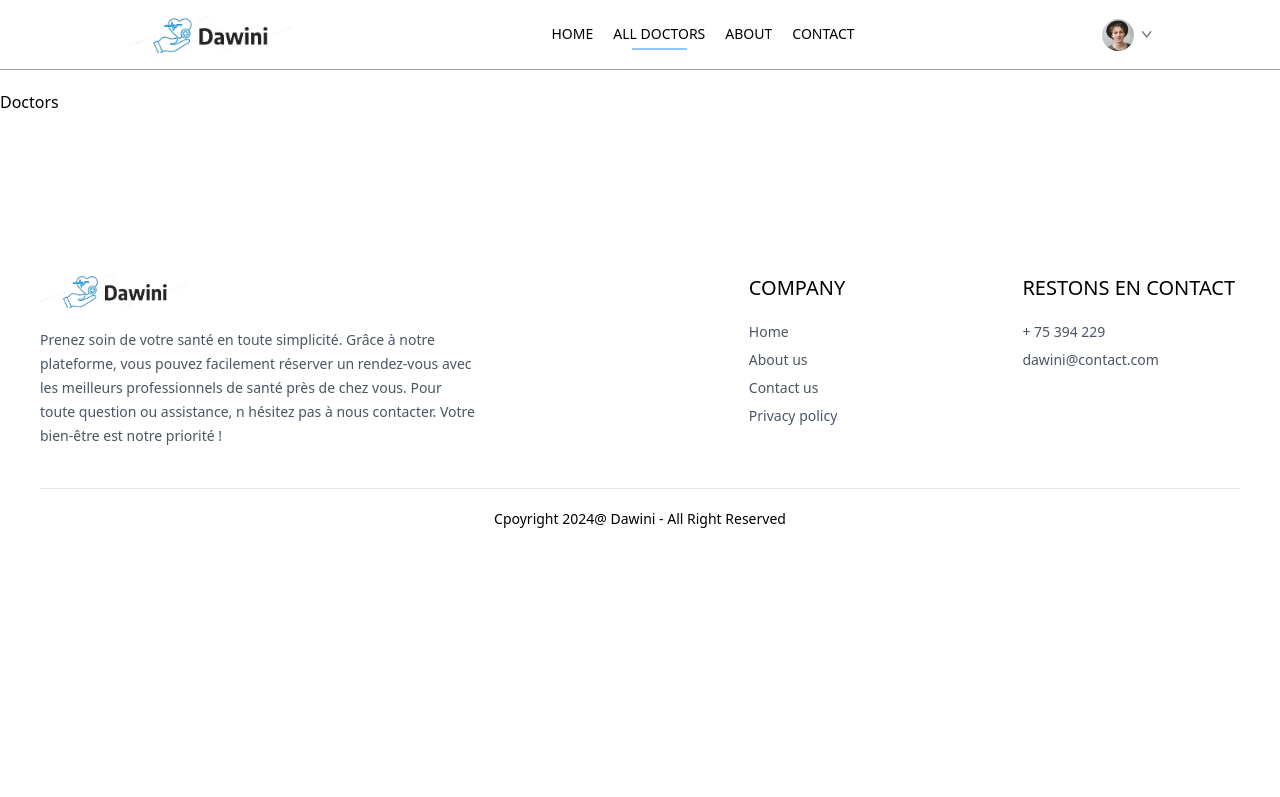
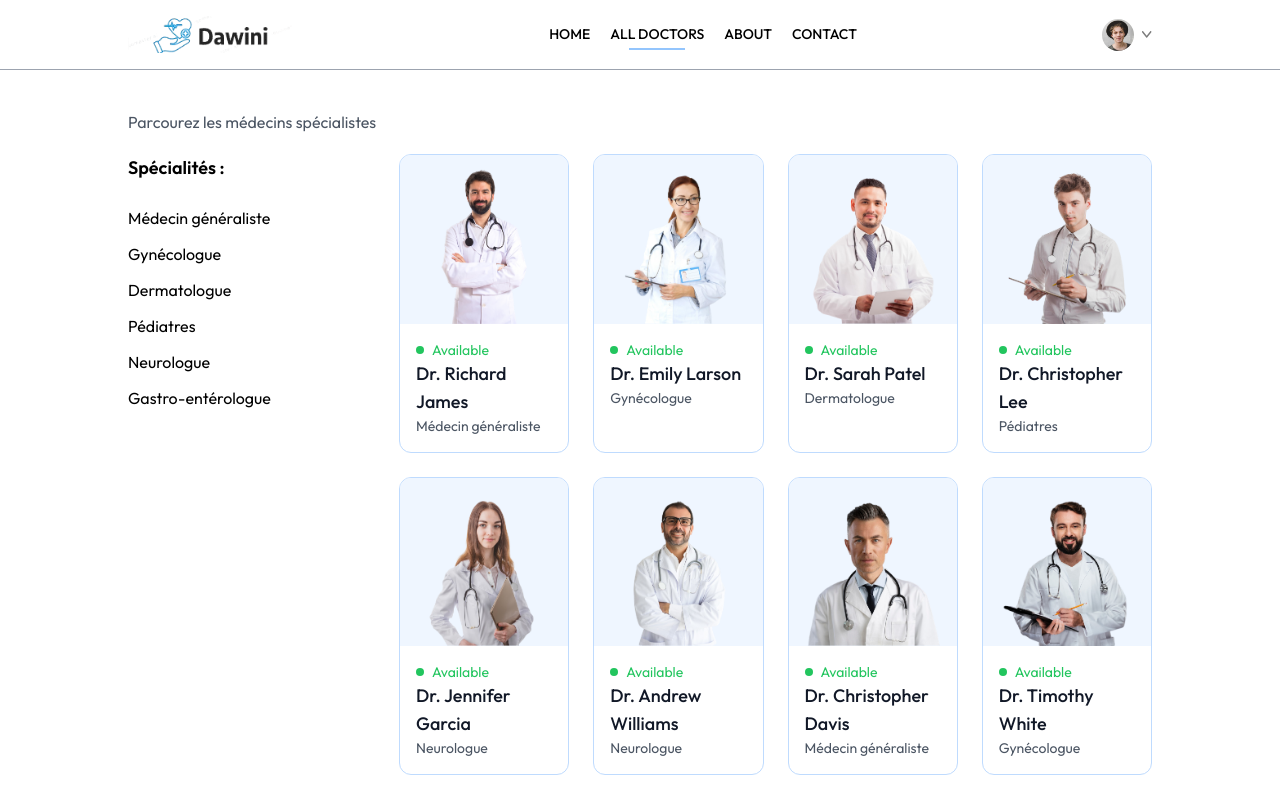
Before and after one commit to ToumiFourat/E-Appointment, a React (Vite) app in the folder frontend/: page /doctors in a window 1280 px wide. Shown: the top 797 px of the page. Built offline with nearby package versions, Linux system fonts and the light colour scheme.

Commit message:
Filter doctor by specialty

```diff
--- a/frontend/src/assets/assets.js
+++ b/frontend/src/assets/assets.js
@@ -35,7 +35,7 @@
 import General_physician from './General_physician.svg'
 import Gynecologist from './Gynecologist.svg'
 import Neurologist from './Neurologist.svg'
-import Pediatricians from './Pediatricians.svg'
+import Pédiatres from './Pediatricians.svg'
 
 
 export const assets = {
@@ -73,7 +73,7 @@
     },
     {
         speciality: 'Pédiatres',
-        image: Pediatricians
+        image: Pédiatres
     },
     {
         speciality: 'Neurologue',
@@ -90,7 +90,7 @@
         _id: 'doc1',
         name: 'Dr. Richard James',
         image: doc1,
-        speciality: 'General physician',
+        speciality: 'Médecin généraliste',
         degree: 'MBBS',
         experience: '4 Years',
         about: 'Dr. Davis has a strong commitment to delivering comprehensive medical care, focusing on preventive medicine, early diagnosis, and effective treatment strategies. Dr. Davis has a strong commitment to delivering comprehensive medical care, focusing on preventive medicine, early diagnosis, and effective treatment strategies.',
@@ -104,7 +104,7 @@
         _id: 'doc2',
         name: 'Dr. Emily Larson',
         image: doc2,
-        speciality: 'Gynecologist',
+        speciality: 'Gynécologue',
         degree: 'MBBS',
         experience: '3 Years',
         about: 'Dr. Davis has a strong commitment to delivering comprehensive medical care, focusing on preventive medicine, early diagnosis, and effective treatment strategies. Dr. Davis has a strong commitment to delivering comprehensive medical care, focusing on preventive medicine, early diagnosis, and effective treatment strategies.',
@@ -118,7 +118,7 @@
         _id: 'doc3',
         name: 'Dr. Sarah Patel',
         image: doc3,
-        speciality: 'Dermatologist',
+        speciality: 'Dermatologue',
         degree: 'MBBS',
         experience: '1 Years',
         about: 'Dr. Davis has a strong commitment to delivering comprehensive medical care, focusing on preventive medicine, early diagnosis, and effective treatment strategies. Dr. Davis has a strong commitment to delivering comprehensive medical care, focusing on preventive medicine, early diagnosis, and effective treatment strategies.',
@@ -132,7 +132,7 @@
         _id: 'doc4',
         name: 'Dr. Christopher Lee',
         image: doc4,
-        speciality: 'Pediatricians',
+        speciality: 'Pédiatres',
         degree: 'MBBS',
         experience: '2 Years',
         about: 'Dr. Davis has a strong commitment to delivering comprehensive medical care, focusing on preventive medicine, early diagnosis, and effective treatment strategies. Dr. Davis has a strong commitment to delivering comprehensive medical care, focusing on preventive medicine, early diagnosis, and effective treatment strategies.',
@@ -146,7 +146,7 @@
         _id: 'doc5',
         name: 'Dr. Jennifer Garcia',
         image: doc5,
-        speciality: 'Neurologist',
+        speciality: 'Neurologue',
         degree: 'MBBS',
         experience: '4 Years',
         about: 'Dr. Davis has a strong commitment to delivering comprehensive medical care, focusing on preventive medicine, early diagnosis, and effective treatment strategies. Dr. Davis has a strong commitment to delivering comprehensive medical care, focusing on preventive medicine, early diagnosis, and effective treatment strategies.',
@@ -160,7 +160,7 @@
         _id: 'doc6',
         name: 'Dr. Andrew Williams',
         image: doc6,
-        speciality: 'Neurologist',
+        speciality: 'Neurologue',
         degree: 'MBBS',
         experience: '4 Years',
         about: 'Dr. Davis has a strong commitment to delivering comprehensive medical care, focusing on preventive medicine, early diagnosis, and effective treatment strategies. Dr. Davis has a strong commitment to delivering comprehensive medical care, focusing on preventive medicine, early diagnosis, and effective treatment strategies.',
@@ -174,7 +174,7 @@
         _id: 'doc7',
         name: 'Dr. Christopher Davis',
         image: doc7,
-        speciality: 'General physician',
+        speciality: 'Médecin généraliste',
         degree: 'MBBS',
         experience: '4 Years',
         about: 'Dr. Davis has a strong commitment to delivering comprehensive medical care, focusing on preventive medicine, early diagnosis, and effective treatment strategies. Dr. Davis has a strong commitment to delivering comprehensive medical care, focusing on preventive medicine, early diagnosis, and effective treatment strategies.',
@@ -188,7 +188,7 @@
         _id: 'doc8',
         name: 'Dr. Timothy White',
         image: doc8,
-        speciality: 'Gynecologist',
+        speciality: 'Gynécologue',
         degree: 'MBBS',
         experience: '3 Years',
         about: 'Dr. Davis has a strong commitment to delivering comprehensive medical care, focusing on preventive medicine, early diagnosis, and effective treatment strategies. Dr. Davis has a strong commitment to delivering comprehensive medical care, focusing on preventive medicine, early diagnosis, and effective treatment strategies.',
@@ -216,7 +216,7 @@
         _id: 'doc10',
         name: 'Dr. Jeffrey King',
         image: doc10,
-        speciality: 'Pediatricians',
+        speciality: 'Pédiatres',
         degree: 'MBBS',
         experience: '2 Years',
         about: 'Dr. Davis has a strong commitment to delivering comprehensive medical care, focusing on preventive medicine, early diagnosis, and effective treatment strategies. Dr. Davis has a strong commitment to delivering comprehensive medical care, focusing on preventive medicine, early diagnosis, and effective treatment strategies.',
@@ -230,7 +230,7 @@
         _id: 'doc11',
         name: 'Dr. Zoe Kelly',
         image: doc11,
-        speciality: 'Neurologist',
+        speciality: 'Neurologue',
         degree: 'MBBS',
         experience: '4 Years',
         about: 'Dr. Davis has a strong commitment to delivering comprehensive medical care, focusing on preventive medicine, early diagnosis, and effective treatment strategies. Dr. Davis has a strong commitment to delivering comprehensive medical care, focusing on preventive medicine, early diagnosis, and effective treatment strategies.',
@@ -244,7 +244,7 @@
         _id: 'doc12',
         name: 'Dr. Patrick Harris',
         image: doc12,
-        speciality: 'Neurologist',
+        speciality: 'Neurologue',
         degree: 'MBBS',
         experience: '4 Years',
         about: 'Dr. Davis has a strong commitment to delivering comprehensive medical care, focusing on preventive medicine, early diagnosis, and effective treatment strategies. Dr. Davis has a strong commitment to delivering comprehensive medical care, focusing on preventive medicine, early diagnosis, and effective treatment strategies.',
@@ -258,7 +258,7 @@
         _id: 'doc13',
         name: 'Dr. Chloe Evans',
         image: doc13,
-        speciality: 'General physician',
+        speciality: 'Médecin généraliste',
         degree: 'MBBS',
         experience: '4 Years',
         about: 'Dr. Davis has a strong commitment to delivering comprehensive medical care, focusing on preventive medicine, early diagnosis, and effective treatment strategies. Dr. Davis has a strong commitment to delivering comprehensive medical care, focusing on preventive medicine, early diagnosis, and effective treatment strategies.',
@@ -272,7 +272,7 @@
         _id: 'doc14',
         name: 'Dr. Ryan Martinez',
         image: doc14,
-        speciality: 'Gynecologist',
+        speciality: 'Gynécologue',
         degree: 'MBBS',
         experience: '3 Years',
         about: 'Dr. Davis has a strong commitment to delivering comprehensive medical care, focusing on preventive medicine, early diagnosis, and effective treatment strategies. Dr. Davis has a strong commitment to delivering comprehensive medical care, focusing on preventive medicine, early diagnosis, and effective treatment strategies.',
--- a/frontend/src/components/Navbar.jsx
+++ b/frontend/src/components/Navbar.jsx
@@ -15,7 +15,7 @@
     }
   return (
     <div className='flex items-center justify-between text-sm py-4 px-32 mb-5 border-b border-b-gray-400'>
-      <img className='w-44 cursor-pointer' src={assets.logo} alt="" />
+      <img onClick={()=>navigate('/')} className='w-44 cursor-pointer' src={assets.logo} alt="" />
       <ul className='hidden md:flex items-start gap-5 font-medium'>
         <NavLink to='/'>
           <li className='py-1'>
--- a/frontend/src/index.css
+++ b/frontend/src/index.css
@@ -1,6 +1,12 @@
+@import url('https://fonts.googleapis.com/css2?family=Outfit:wght@100..900&display=swap');
 @tailwind base;
 @tailwind components;
 @tailwind utilities;
+
+
+*{
+    font-family: Outfit;
+}
 
 .active hr{
     @apply block
--- a/frontend/src/pages/Doctors.jsx
+++ b/frontend/src/pages/Doctors.jsx
@@ -1,7 +1,61 @@
-
+import { useContext, useEffect, useState } from "react";
+import { AppContext } from "../context/AppContext";
+import { useNavigate, useParams } from "react-router-dom";
 
 export const Doctors = () => {
-  return (
-    <div>Doctors</div>
-  )
-}
+    const { speciality } = useParams();
+    const [filterDoc, setFilterDoc] = useState([]);
+    const { doctors } = useContext(AppContext);
+    const navigate = useNavigate();
+
+    const applyFilter = () => {
+        if (speciality) {
+            setFilterDoc(doctors.filter(doc => doc.speciality === speciality));
+        } else {
+            setFilterDoc(doctors);
+        }
+    };
+
+    useEffect(() => {
+        applyFilter();
+    }, [doctors, speciality]);
+
+    return (
+        <div className="px-32 my-10">
+            <p className="text-gray-600">Parcourez les médecins spécialistes</p>
+            <div className="flex col sm:flex-row items-start gap-5 mt-5">
+                {/* Specialties Sidebar */}
+                <div className="w-1/4 flex flex-col gap-3">
+                    <p  className="font-semibold text-lg mb-3">Spécialités :</p>
+                    <p onClick={()=> speciality === 'Médecin généraliste'? navigate('/doctors'):navigate('/doctors/Médecin généraliste')} className={`cursor-pointer ${speciality === "Médecin généraliste" ? "text-blue-500" : "hover:text-blue-500"}`}>Médecin généraliste</p>
+                    <p onClick={()=> speciality === 'Gynécologue'? navigate('/doctors'):navigate('/doctors/Gynécologue')} className={`cursor-pointer ${speciality === "Gynécologue" ? "text-blue-500" : "hover:text-blue-500"}`}>Gynécologue</p>
+                    <p onClick={()=> speciality === 'Dermatologue'? navigate('/doctors'):navigate('/doctors/Dermatologue')} className={`cursor-pointer ${speciality === "Dermatologue" ? "text-blue-500" : "hover:text-blue-500"}`}>Dermatologue</p>
+                    <p onClick={()=> speciality === 'Pédiatres'? navigate('/doctors'):navigate('/doctors/Pédiatres')} className={`cursor-pointer ${speciality === "Pédiatres" ? "text-blue-500" : "hover:text-blue-500"}`}>Pédiatres</p>
+                    <p onClick={()=> speciality === 'Neurologue'? navigate('/doctors'):navigate('/doctors/Neurologue')} className={`cursor-pointer ${speciality === "Neurologue" ? "text-blue-500" : "hover:text-blue-500"}`}>Neurologue</p>
+                    <p onClick={()=> speciality === 'Gastro-entérologue'? navigate('/doctors'):navigate('/doctors/Gastro-entérologue')} className={`cursor-pointer ${speciality === "Gastro-entérologue" ? "text-blue-500" : "hover:text-blue-500"}`}>Gastro-entérologue</p>
+                </div>
+
+                {/* Doctors List */}
+                <div className="w-3/4 grid grid-cols-1 sm:grid-cols-2 md:grid-cols-4 gap-6">
+                    {filterDoc.map((item, index) => (
+                        <div
+                            onClick={() => navigate(`/appointment/${item._id}`)}
+                            className="border border-blue-200 rounded-xl overflow-hidden cursor-pointer hover:translate-y-[-10px] transition-all duration-500"
+                            key={index}
+                        >
+                            <img className=" bg-blue-50" src={item.image} alt="" />
+                            <div className="p-4">
+                                <div className="flex items-center gap-2 text-sm text-center text-green-500">
+                                    <p className="w-2 h-2 bg-green-500 rounded-full"></p>
+                                    <p>Available</p>
+                                </div>
+                                <p className="text-gray-900 text-lg font-medium">{item.name}</p>
+                                <p className="text-gray-600 text-sm">{item.speciality}</p>
+                            </div>
+                        </div>
+                    ))}
+                </div>
+            </div>
+        </div>
+    );
+};
```
